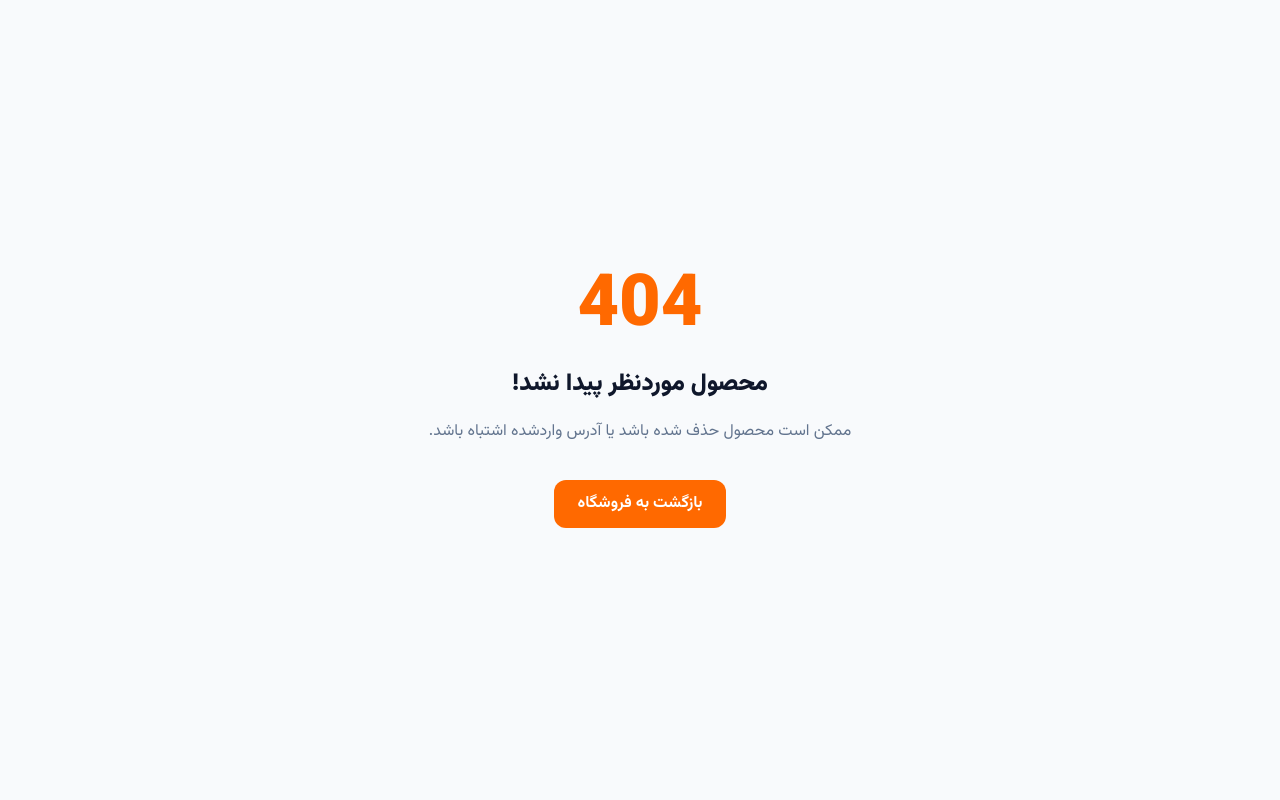
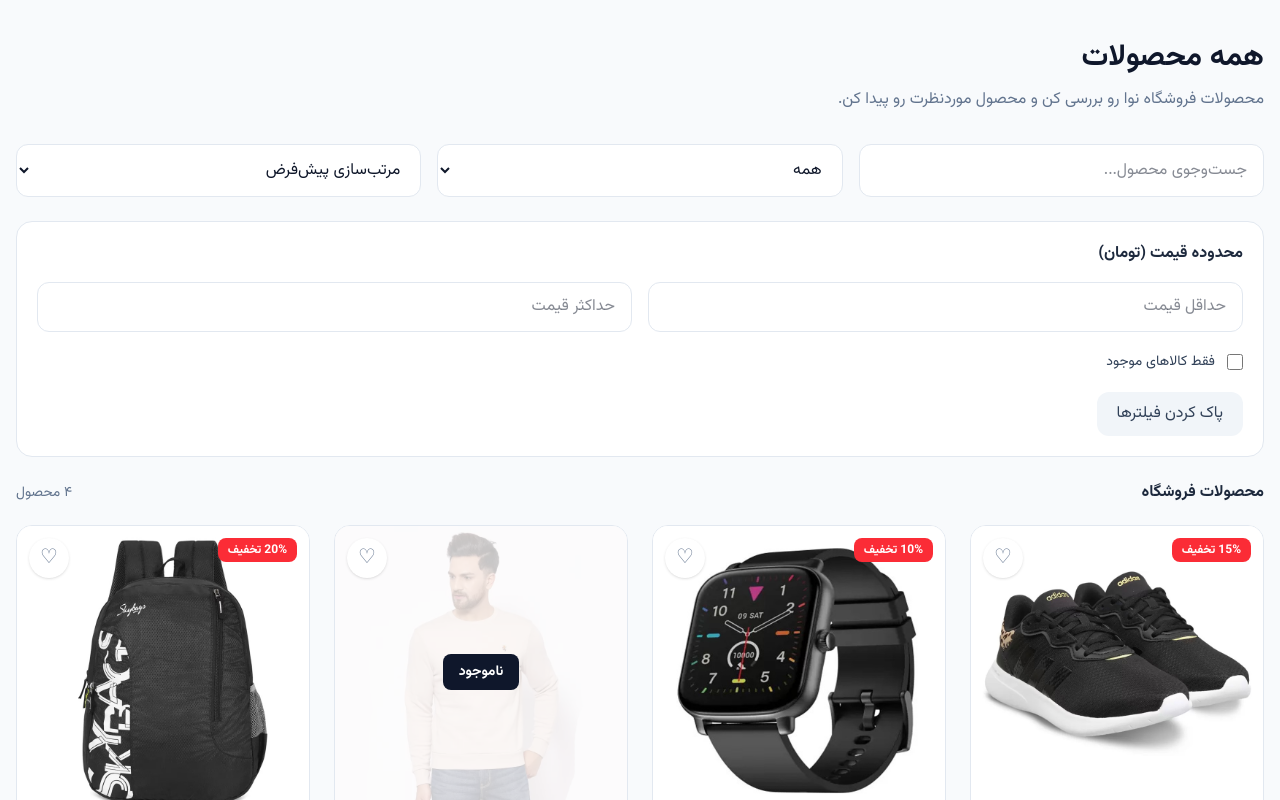
Before and after one commit to amir-booki1279/Nova, a Next.js app: page /products in a window 1280 px wide. Before the commit this address had no page. Shown: the top 800 px of the page. Built offline with nearby package versions, Linux system fonts and the light colour scheme.

Commit message:
create filters products page

```diff
--- /dev/null
+++ b/src/app/products/page.tsx
@@ -0,0 +1,21 @@
+import ProductFilters from "@/components/products/ProductsFilters";
+import { products } from "@/lib/product";
+
+
+export default function ProductsPage() {
+  return (
+    <main className="mx-auto min-h-screen max-w-7xl px-4 py-10">
+      <div className="mb-8">
+        <h1 className="text-3xl font-bold text-slate-900">
+          همه محصولات
+        </h1>
+
+        <p className="mt-3 text-slate-500">
+          محصولات فروشگاه نوا رو بررسی کن و محصول موردنظرت رو پیدا کن.
+        </p>
+      </div>
+
+      <ProductFilters products={products} />
+    </main>
+  );
+}
--- /dev/null
+++ b/src/components/products/ProductsFilters.tsx
@@ -0,0 +1,189 @@
+"use client";
+
+import { useMemo, useState } from "react";
+
+import ProductCard from "@/components/products/ProductCard";
+import { Product } from "@/types/products";
+
+export default function ProductFilters({
+  products,
+}: {
+  products: Product[];
+}) {
+  const [search, setSearch] = useState("");
+  const [category, setCategory] = useState("همه");
+  const [sort, setSort] = useState("default");
+  const [minPrice, setMinPrice] = useState("");
+  const [maxPrice, setMaxPrice] = useState("");
+  const [onlyAvailable, setOnlyAvailable] = useState(false);
+
+  const categories = [
+    "همه",
+    ...new Set(products.map((product) => product.category)),
+  ];
+
+  const filteredProducts = useMemo(() => {
+    let result = products.filter((product) => {
+      const matchesSearch = product.name
+        .toLowerCase()
+        .includes(search.trim().toLowerCase());
+
+      const matchesCategory =
+        category === "همه" || product.category === category;
+
+      const matchesMinPrice =
+        minPrice === "" || product.price >= Number(minPrice);
+
+      const matchesMaxPrice =
+        maxPrice === "" || product.price <= Number(maxPrice);
+
+      const matchesStock = !onlyAvailable || product.stock > 0;
+
+      return (
+        matchesSearch &&
+        matchesCategory &&
+        matchesMinPrice &&
+        matchesMaxPrice &&
+        matchesStock
+      );
+    });
+
+    switch (sort) {
+      case "price-asc":
+        result = [...result].sort((a, b) => a.price - b.price);
+        break;
+
+      case "price-desc":
+        result = [...result].sort((a, b) => b.price - a.price);
+        break;
+
+      case "rating":
+        result = [...result].sort((a, b) => b.rating - a.rating);
+        break;
+    }
+
+    return result;
+  }, [products, search, category, sort, minPrice, maxPrice, onlyAvailable]);
+
+  function resetFilters() {
+    setSearch("");
+    setCategory("همه");
+    setSort("default");
+    setMinPrice("");
+    setMaxPrice("");
+    setOnlyAvailable(false);
+  }
+
+  return (
+    <section>
+      {/* جست‌وجو و مرتب‌سازی */}
+      <div className="mb-6 grid grid-cols-1 gap-4 md:grid-cols-2 lg:grid-cols-3">
+        <input
+          type="search"
+          value={search}
+          onChange={(event) => setSearch(event.target.value)}
+          placeholder="جست‌وجوی محصول..."
+          aria-label="جست‌وجوی محصول"
+          className="rounded-xl border border-slate-200 bg-white px-4 py-3 outline-none focus:border-orange-500"
+        />
+
+        <select
+          value={category}
+          onChange={(event) => setCategory(event.target.value)}
+          aria-label="دسته‌بندی"
+          className="rounded-xl border border-slate-200 bg-white px-4 py-3 outline-none focus:border-orange-500"
+        >
+          {categories.map((item) => (
+            <option key={item} value={item}>
+              {item}
+            </option>
+          ))}
+        </select>
+
+        <select
+          value={sort}
+          onChange={(event) => setSort(event.target.value)}
+          aria-label="مرتب‌سازی"
+          className="rounded-xl border border-slate-200 bg-white px-4 py-3 outline-none focus:border-orange-500"
+        >
+          <option value="default">مرتب‌سازی پیش‌فرض</option>
+          <option value="price-asc">ارزان‌ترین</option>
+          <option value="price-desc">گران‌ترین</option>
+          <option value="rating">بالاترین امتیاز</option>
+        </select>
+      </div>
+
+      {/* فیلتر قیمت */}
+      <div className="mb-6 rounded-2xl border border-slate-200 bg-white p-5">
+        <h2 className="mb-4 font-bold text-slate-800">محدوده قیمت (تومان)</h2>
+
+        <div className="grid grid-cols-1 gap-4 sm:grid-cols-2">
+          <input
+            type="number"
+            min="0"
+            value={minPrice}
+            onChange={(event) => setMinPrice(event.target.value)}
+            placeholder="حداقل قیمت"
+            aria-label="حداقل قیمت"
+            className="rounded-xl border border-slate-200 px-4 py-3 outline-none focus:border-orange-500"
+          />
+
+          <input
+            type="number"
+            min="0"
+            value={maxPrice}
+            onChange={(event) => setMaxPrice(event.target.value)}
+            placeholder="حداکثر قیمت"
+            aria-label="حداکثر قیمت"
+            className="rounded-xl border border-slate-200 px-4 py-3 outline-none focus:border-orange-500"
+          />
+        </div>
+
+        <label className="mt-5 flex cursor-pointer items-center gap-3 text-sm text-slate-700">
+          <input
+            type="checkbox"
+            checked={onlyAvailable}
+            onChange={(event) => setOnlyAvailable(event.target.checked)}
+            className="h-4 w-4 accent-orange-500"
+          />
+          فقط کالاهای موجود
+        </label>
+
+        <button
+          type="button"
+          onClick={resetFilters}
+          className="mt-5 rounded-xl bg-slate-100 px-5 py-2.5 text-sm font-bold text-slate-700 transition hover:bg-slate-200"
+        >
+          پاک کردن فیلترها
+        </button>
+      </div>
+
+      {/* نتایج */}
+      <div className="mb-5 flex items-center justify-between">
+        <h2 className="font-bold text-slate-800">محصولات فروشگاه</h2>
+
+        <span className="text-sm text-slate-500">
+          {filteredProducts.length.toLocaleString("fa-IR")} محصول
+        </span>
+      </div>
+
+      {filteredProducts.length === 0 ? (
+        <div className="rounded-2xl border border-dashed border-slate-300 py-16 text-center">
+          <p className="font-bold text-slate-700">
+            محصولی با این مشخصات پیدا نشد.
+          </p>
+
+          <p className="mt-2 text-sm text-slate-500">
+            فیلترها رو تغییر بده یا پاک کن.
+          </p>
+        </div>
+      ) : (
+        <div className="grid grid-cols-1 gap-6 sm:grid-cols-2 lg:grid-cols-3 xl:grid-cols-4">
+          {filteredProducts.map((product) => (
+            <ProductCard key={product.id} product={product} />
+          ))}
+        </div>
+      )}
+    </section>
+  );
+}
```
